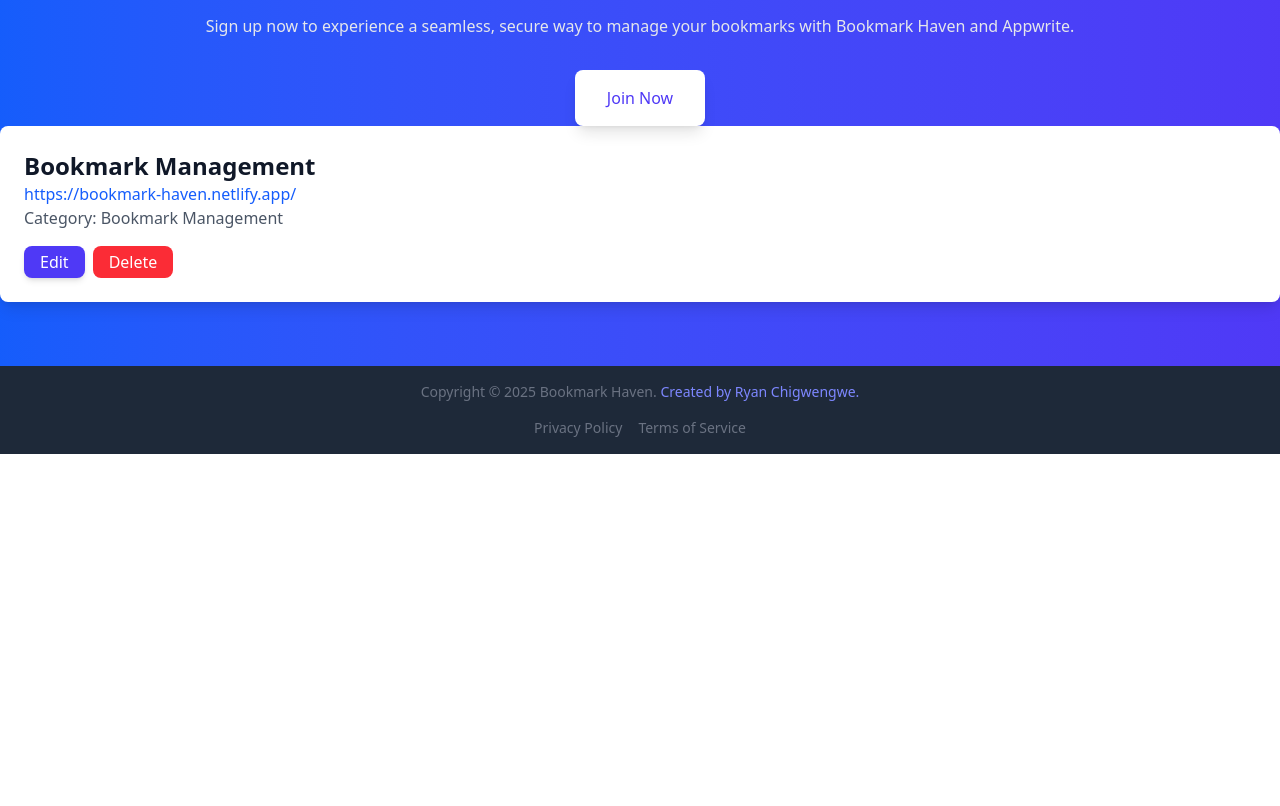
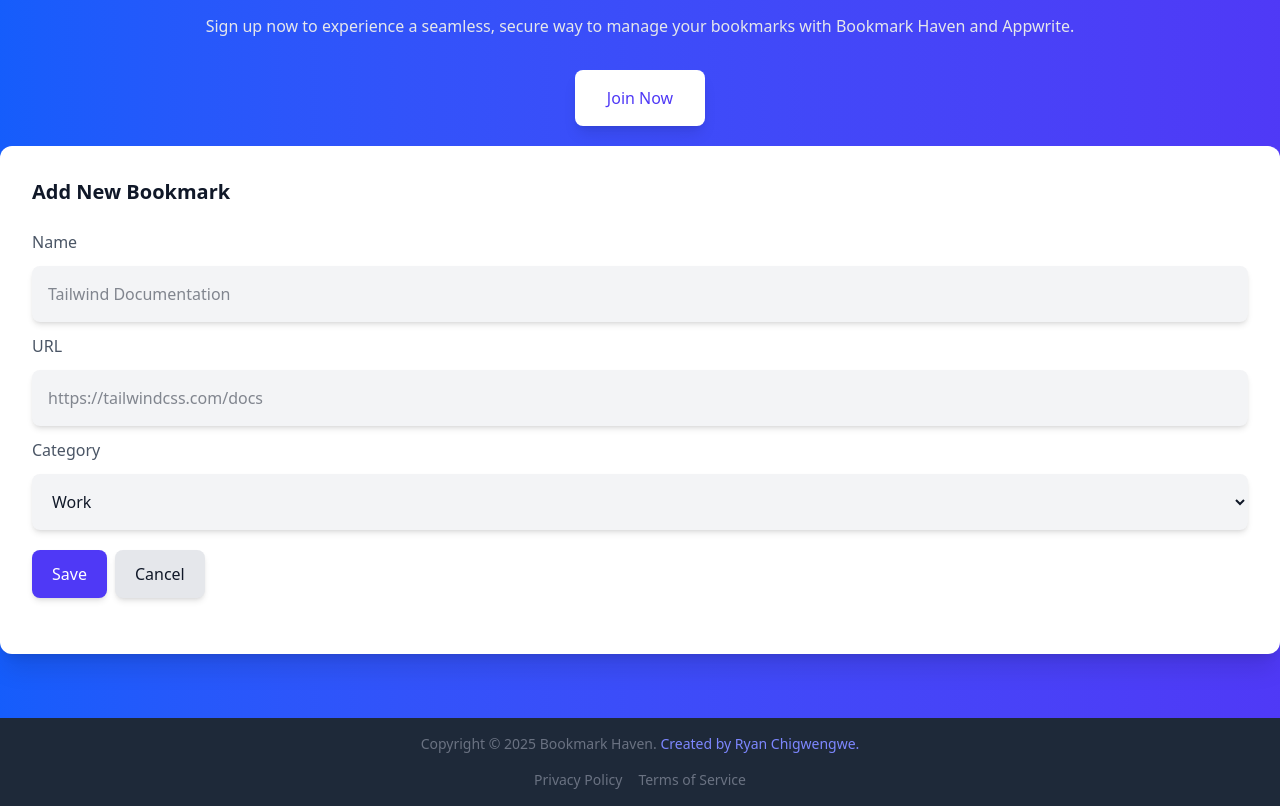
Before and after one commit to rctrollex/bookmark-app, a React (Vite) app: page / in a window 1280 px wide. Shown: the part 949-1755 px from the top of the page. Before the commit the page ends 1403 px from the top, so only its background shows below. Built offline with nearby package versions, Linux system fonts and the light colour scheme.

Commit message:
Added Form input and tested in Home.jsx

```diff
--- a/src/components/FormInput.jsx
+++ b/src/components/FormInput.jsx
@@ -2,7 +2,49 @@
 
 const FormInput = () => {
     return (
-        <div>FormInput</div>
+        <div className="bg-white container mx-auto p-8 mt-5 text-gray-900 rounded-xl shadow-xl">
+            <h2 className="text-xl font-semibold mb-4">Add New Bookmark</h2>
+            <div className="py-2">
+                <form>
+                    <div className="mb-3">
+                        <label htmlFor="title" className="block text-gray-600 mb-3">Name</label>
+                        <input
+                            type="text"
+                            id="title"
+                            placeholder="Tailwind Documentation"
+                            className="w-full bg-gray-100 p-4 rounded-lg shadow-md border-0 focus:ring-2 focus:ring-indigo-600 focus:outline-none transition-all duration-300"
+                        />
+                    </div>
+
+                    <div className="mb-3">
+                        <label htmlFor="url" className="block text-gray-600 mb-3">URL</label>
+                        <input
+                            type="url"
+                            id="url"
+                            placeholder="https://tailwindcss.com/docs"
+                            className="w-full bg-gray-100 p-4 rounded-lg shadow-md border-0 focus:ring-2 focus:ring-indigo-600 focus:outline-none transition-all duration-300"
+                        />
+                    </div>
+
+                    <div className="mb-5">
+                        <label htmlFor="category" className="block text-gray-600 mb-3">Category</label>
+                        <select
+                            id="category"
+                            className="w-full bg-gray-100 p-4 rounded-lg shadow-md border-0 focus:ring-2 focus:ring-indigo-600 focus:outline-none transition-all duration-300"
+                        >
+                            <option value="work">Work</option>
+                            <option value="ideas">Ideas</option>
+                            <option value="personal">Personal</option>
+                            <option value="learning">Learning</option>
+                        </select>
+                    </div>
+                    <div className="mb-4 flex justify-start space-x-2">
+                        <button className="bg-indigo-600 px-5 py-3 rounded-lg shadow-md hover:bg-indigo-800 cursor-pointer text-white inline" id="submit-bookmark">Save</button>
+                        <button className="bg-gray-200 px-5 py-3 rounded-lg shadow-md hover:bg-gray-400 cursor-pointer text-gray-900 inline" id="submit-cancel">Cancel</button>
+                    </div>
+                </form>
+            </div>
+        </div>
     )
 }
 export default FormInput
--- a/src/pages/Home.jsx
+++ b/src/pages/Home.jsx
@@ -3,10 +3,9 @@
 import Footer from "../components/Footer.jsx";
 import {Link} from "react-router-dom";
 import BookmarkCard from "../components/BookmarkCard.jsx";
+import FormInput from "../components/FormInput.jsx";
 
 const Home = () => {
-    {/*Card testing*/}
-    const card1=[{title:"Bookmark Management", url:"https://bookmark-haven.netlify.app/", category:"Bookmark Management"}];
     return (
         <div className="relative overflow-hidden">
             <Navbar />
@@ -76,11 +75,7 @@
                         <Link to="/signup" className="bg-white text-indigo-600 px-8 py-4 rounded-lg shadow-lg transform  hover:bg-gray-200 hover:scale-105 transition-all duration-75">Join Now</Link>
                     </div>
                 </div>
-                {/*Card testing*/}
-                {card1.map((card) => (
-                    <BookmarkCard key={card.title} title={card.title} url={card.url} category={card.category}/>
-                ))}
-
+                <FormInput/>
             </section>
             <Footer/>
         </div>
```
